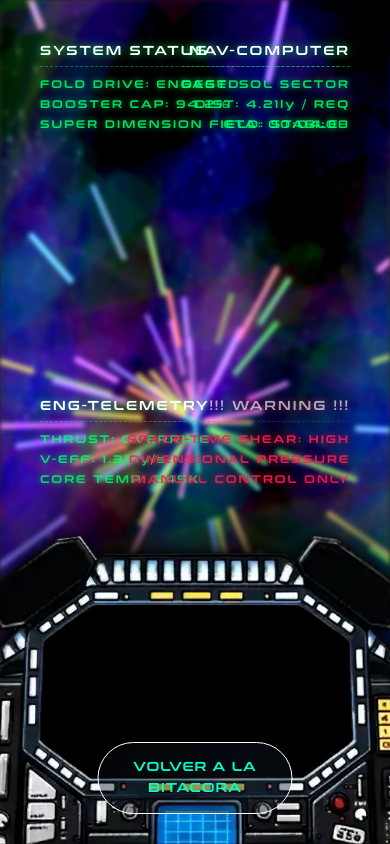
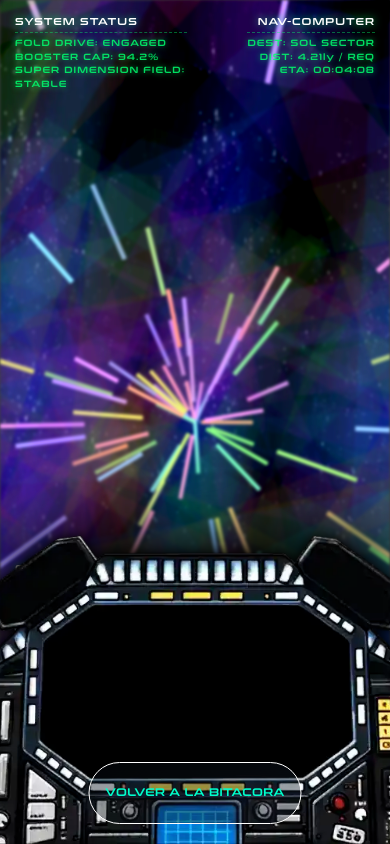
Before and after one commit to bitacoramegaroad/bitacoramegaroad.github.io, a plain HTML site: page fold.html in a window 390 px wide. Drawn offline with Linux system fonts and the light colour scheme.

Commit message:
Add files via upload
Fix para celulares

```diff
--- a/css/fold_effect.css
+++ b/css/fold_effect.css
@@ -197,44 +197,147 @@ body {
    4. PANEL DE NAVEGACIÓN INTERACTIVO (BOTÓN DE SALIDA)
    ========================================================================== */
 .hud-navigation-panel {
-  position: absolute;
-  bottom: 30px;
+  position: fixed;
+  bottom: 10.5vh;   /* Escala proporcionalmente con el alto de la cabina (100vh) */
   left: 50%;
   transform: translateX(-50%);
-  z-index: 1000; /* SUPERIOR A LA CABINA (999): Flota por encima de la imagen webp */
+  z-index: 1000;
   text-align: center;
-  pointer-events: auto; /* Fuerza al navegador a permitir los clicks y hovers en esta caja */
+  pointer-events: auto;
 }
-
 
 .boton-puente-mando {
   display: inline-flex;
   align-items: center;
   justify-content: center;
-  min-height: 50px;
-  max-width: 100%;
-  padding: 10px 20px;
+  min-height: 3.5vh;       /* Altura proporcional a la pantalla */
+  padding: 1.2vh 1.2vw;    /* Relleno que crece/encoge junto con la cabina */
   background: linear-gradient(135deg, rgba(6, 11, 17, 0.4) 0%, rgba(17, 27, 39, 0.4) 100%);
   color: #00ffcc;
   border: 1.5px solid #fff;
   font-family: 'ConthraxSB', monospace;
-  font-size: 13px;
+  font-size: clamp(11px, 1.4vh, 16px); /* Fuente proporcional pero siempre legible */
   font-weight: normal;
   text-decoration: none;
   text-transform: uppercase;
-  letter-spacing: 1px;
-  line-height: 1.6;
+  letter-spacing: 0.1vw;
+  line-height: 1.4;
   text-align: center;
-  overflow-wrap: anywhere;
   border-radius: 50px;
   transition: background 0.3s ease, border-color 0.3s ease, box-shadow 0.3s ease, color 0.3s ease;
   cursor: pointer;
 }
 
-/* Efecto al pasar el cursor (Activación de energía del botón) */
 .boton-puente-mando:hover {
   background: linear-gradient(135deg, rgba(9, 19, 30, 0.75) 0%, rgba(23, 40, 58, 0.75) 100%);
   color: #00ffcc;
   box-shadow: 0 0 15px rgba(0, 255, 204, 0.4);
   border-color: #00ffcc;
 }
+
+
+/* ==========================================================================
+   5. ADAPTACIÓN RESPONSIVE PARA DISPOSITIVOS MÓVILES (NO AFECTA A PC)
+   ========================================================================== */
+
+/* Ajuste de altura dinámica para navegadores móviles modernos (Safari/Chrome) */
+@supports (height: 100dvh) {
+  body,
+  .viewport-3d,
+  .canvas-gpu-bloom-chamber,
+  .cockpit-container,
+  .hud-peripheral-overlay {
+    height: 100dvh;
+  }
+}
+
+@media (max-width: 768px) {
+  /* 1. Reducción de carga gráfica en GPU móvil sin perder el efecto neón */
+  .canvas-gpu-bloom-chamber {
+    filter:
+      blur(1.5px)
+      drop-shadow(0 0 8px rgba(255, 255, 255, 0.4))
+      contrast(1.3)
+      saturate(1.5);
+  }
+
+  /* 2. Reajuste de márgenes y tipografía del HUD para evitar superposiciones */
+  .hud-peripheral-overlay {
+    padding: 15px;
+  }
+
+  .hud-block {
+    font-size: 9px;
+    line-height: 1.5;
+    letter-spacing: 1px;
+    max-width: 44vw; /* Evita que el texto izquierdo choque con el derecho */
+  }
+
+  .hud-title,
+  .hud-alert-title {
+    font-size: 10px;
+    margin-bottom: 4px;
+    padding-bottom: 2px;
+  }
+
+  /* 3. Reposicionamiento de las 4 esquinas tácticas */
+  .block-top-left {
+    top: calc(15px + env(safe-area-inset-top));
+    left: 15px;
+  }
+
+  .block-top-right {
+    top: calc(15px + env(safe-area-inset-top));
+    right: 15px;
+  }
+
+  .block-bottom-left {
+    bottom: 26dvh; /* Ajustado para pantallas verticales */
+    left: 15px;
+  }
+
+  .block-bottom-right {
+    bottom: 26dvh;
+    right: 15px;
+  }
+
+  /* 4. Ajuste de la cabina para que no tape el centro en modo vertical */
+  .cockpit-image {
+    object-position: center bottom;
+  }
+
+  /* 5. Botón adaptado a pantallas táctiles y barras de gestos */
+  .hud-navigation-panel {
+    bottom: calc(20px + env(safe-area-inset-bottom));
+    width: 90%;
+  }
+
+  .boton-puente-mando {
+    font-size: 11px;
+    min-height: 44px;
+    padding: 8px 16px;
+    width: auto;
+    max-width: 100%;
+  }
+
+  /* Estado activo al tocar en pantallas táctiles (reemplaza al hover) */
+  .boton-puente-mando:active {
+    background: linear-gradient(135deg, rgba(9, 19, 30, 0.85) 0%, rgba(23, 40, 58, 0.85) 100%);
+    box-shadow: 0 0 15px rgba(0, 255, 204, 0.5);
+    border-color: #00ffcc;
+    transform: scale(0.97);
+  }
+}
+
+/* Ajuste extra para teléfonos muy pequeños (ej. iPhone SE / pantallas < 380px) */
+@media (max-width: 380px) {
+  .hud-block {
+    font-size: 8px;
+    letter-spacing: 0.5px;
+  }
+
+  .hud-title,
+  .hud-alert-title {
+    font-size: 9px;
+  }
+}
```
